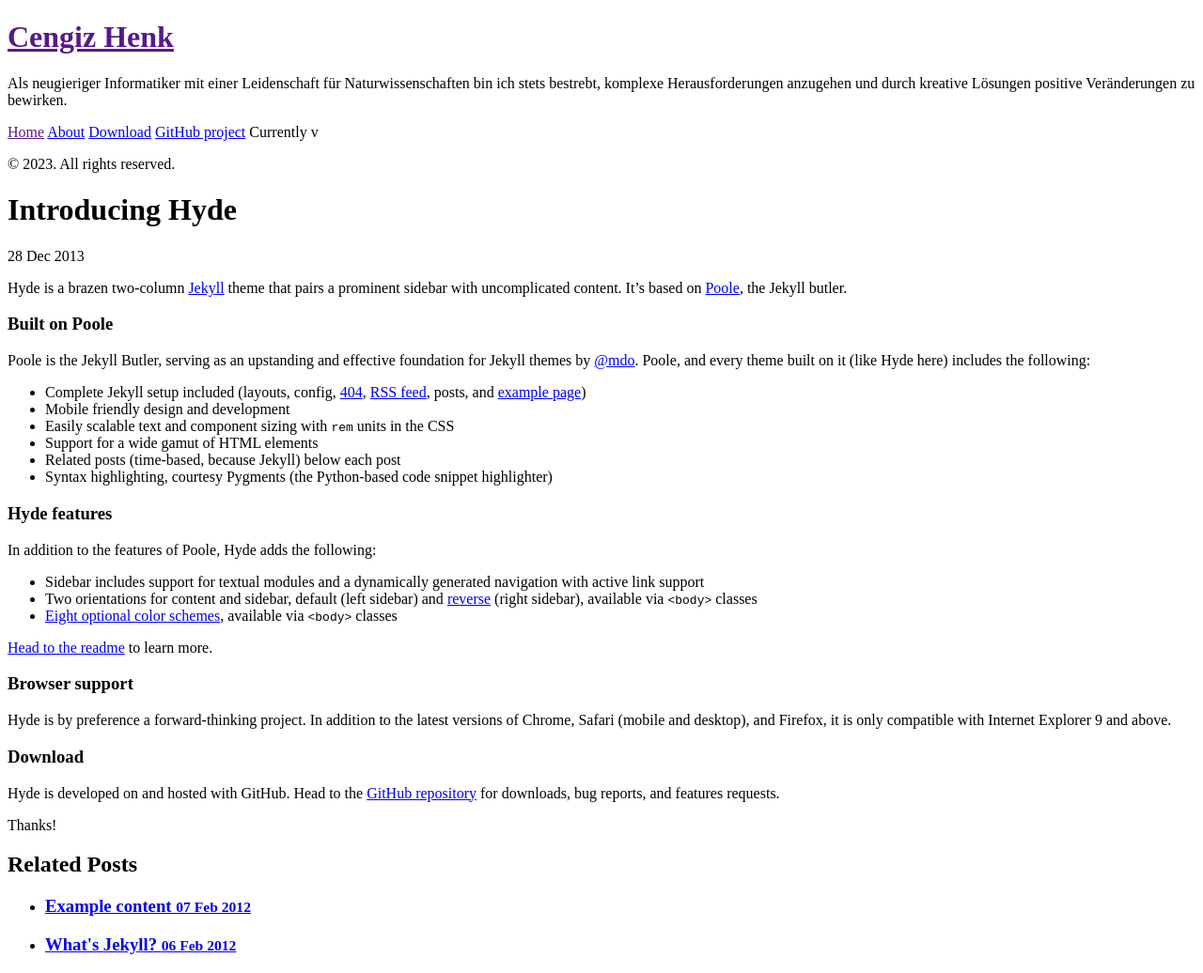
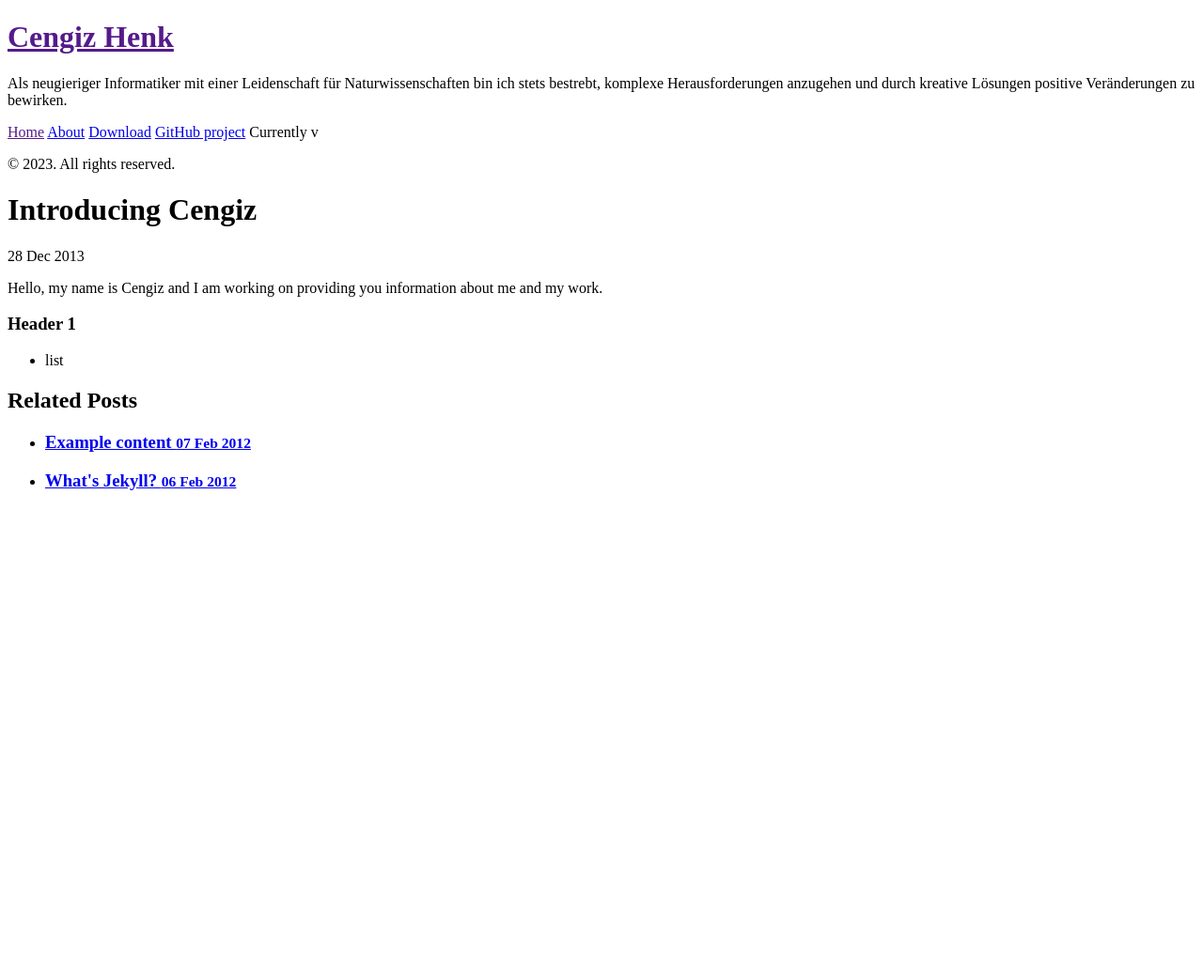
Before and after one commit to CengizHenk/CengizHenk.github.io, a Jekyll site: the page built from _posts/2013-12-28-introducing-hyde.md, in a window 1280 px wide. Shown: the whole page at 94% size. Built offline with Jekyll 4.4.1, drawn with Linux system fonts in a browser that asks for light colours; after the commit the page ends 900 px from its top, so only the background shows below that.

Commit message:
updated post

```diff
--- a/_posts/2013-12-28-introducing-hyde.md
+++ b/_posts/2013-12-28-introducing-hyde.md
@@ -1,37 +1,10 @@
 ---
 layout: post
-title: Introducing Hyde
+title: Introducing Cengiz
 ---
 
-Hyde is a brazen two-column [Jekyll](http://jekyllrb.com) theme that pairs a prominent sidebar with uncomplicated content. It's based on [Poole](http://getpoole.com), the Jekyll butler.
+Hello, my name is Cengiz and I am working on providing you information about me and my work.
 
-### Built on Poole
+### Header 1
 
-Poole is the Jekyll Butler, serving as an upstanding and effective foundation for Jekyll themes by [@mdo](https://twitter.com/mdo). Poole, and every theme built on it (like Hyde here) includes the following:
-
-* Complete Jekyll setup included (layouts, config, [404](/404), [RSS feed](/atom.xml), posts, and [example page](/about))
-* Mobile friendly design and development
-* Easily scalable text and component sizing with `rem` units in the CSS
-* Support for a wide gamut of HTML elements
-* Related posts (time-based, because Jekyll) below each post
-* Syntax highlighting, courtesy Pygments (the Python-based code snippet highlighter)
-
-### Hyde features
-
-In addition to the features of Poole, Hyde adds the following:
-
-* Sidebar includes support for textual modules and a dynamically generated navigation with active link support
-* Two orientations for content and sidebar, default (left sidebar) and [reverse](https://github.com/poole/lanyon#reverse-layout) (right sidebar), available via `<body>` classes
-* [Eight optional color schemes](https://github.com/poole/hyde#themes), available via `<body>` classes
-
-[Head to the readme](https://github.com/poole/hyde#readme) to learn more.
-
-### Browser support
-
-Hyde is by preference a forward-thinking project. In addition to the latest versions of Chrome, Safari (mobile and desktop), and Firefox, it is only compatible with Internet Explorer 9 and above.
-
-### Download
-
-Hyde is developed on and hosted with GitHub. Head to the <a href="https://github.com/poole/hyde">GitHub repository</a> for downloads, bug reports, and features requests.
-
-Thanks!
+* list
```
